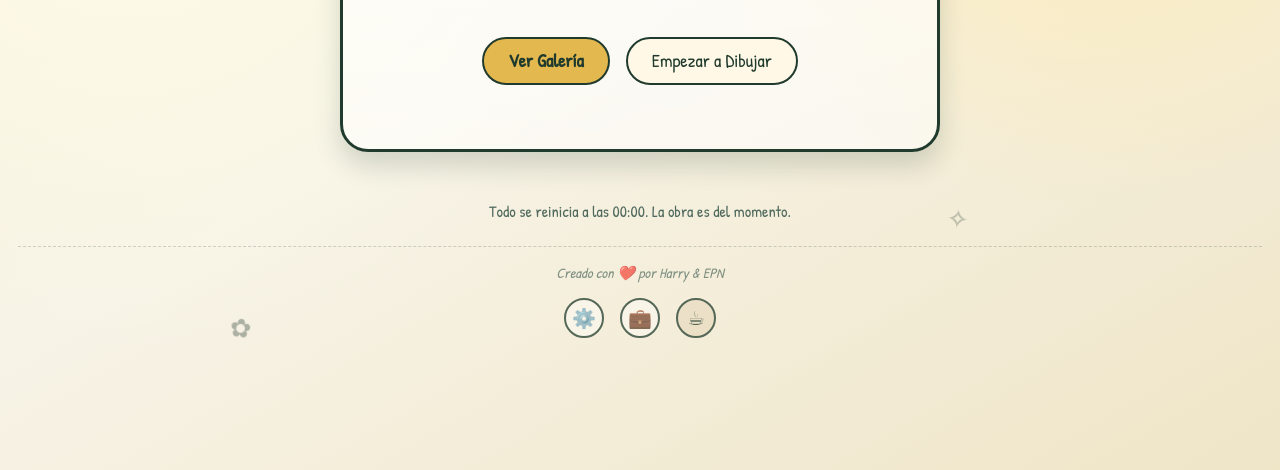
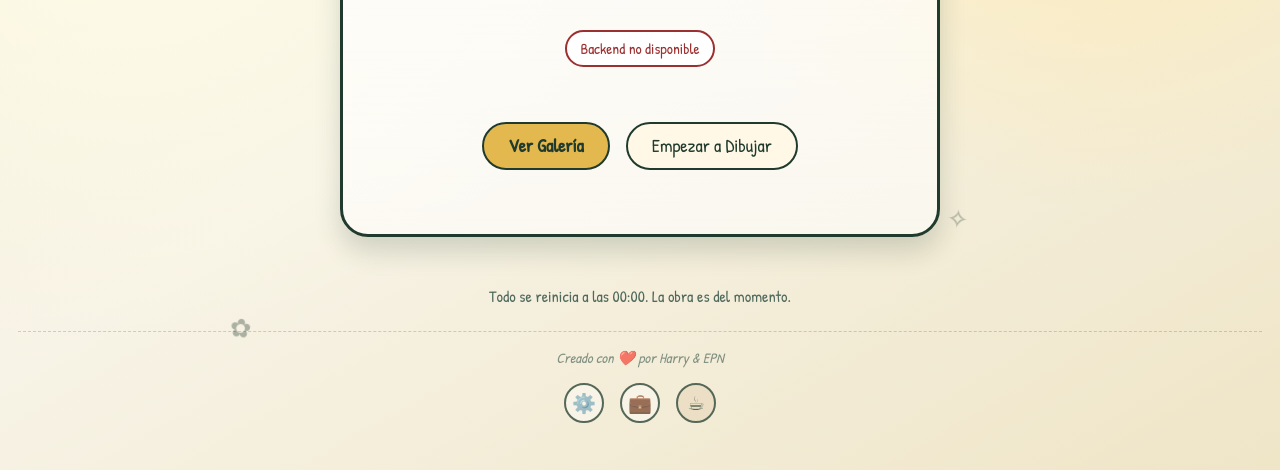
Before and after one commit to Harry-GNS/Scrible, a plain HTML site: page index.html in a window 1280 px wide. Shown: the part 330-800 px from the top of the page. Drawn offline with nearby package versions, Linux system fonts and the light colour scheme; no server answers.

Commit message:
Add backend bootstrap and frontend health check

```diff
--- a/app.js
+++ b/app.js
@@ -15,6 +15,7 @@ const PALETTE = [
 
 const STORAGE_KEY = "daily-scribble-state";
 const DURATIONS = [1, 5, 10, 15];
+const API_BASE_URL = localStorage.getItem("scribble-api-base-url") || "http://localhost:3000";
 
 // Elements
 const views = {
@@ -55,6 +56,7 @@ const elements = {
   durationPrepBtns: Array.from(document.querySelectorAll(".duration-prep-btn")),
   timeEndModal: document.getElementById("timeEndModal"),
   closeTimeEndBtn: document.getElementById("closeTimeEndBtn")
+  ,backendStatus: document.getElementById("backendStatus")
 };
 
 // State
@@ -94,6 +96,39 @@ initCanvas();
 setupEvents();
 hydrateDailyState();
 updateClock(0);
+checkBackendConnection();
+
+async function checkBackendConnection() {
+  if (!elements.backendStatus) {
+    return;
+  }
+
+  const statusElement = elements.backendStatus;
+  statusElement.className = "backend-status checking";
+  statusElement.textContent = "Verificando backend...";
+
+  const controller = new AbortController();
+  const timeout = setTimeout(() => controller.abort(), 3000);
+
+  try {
+    const response = await fetch(`${API_BASE_URL}/health`, {
+      method: "GET",
+      signal: controller.signal
+    });
+
+    if (!response.ok) {
+      throw new Error(`HTTP ${response.status}`);
+    }
+
+    statusElement.className = "backend-status ok";
+    statusElement.textContent = "Backend conectado";
+  } catch (error) {
+    statusElement.className = "backend-status error";
+    statusElement.textContent = "Backend no disponible";
+  } finally {
+    clearTimeout(timeout);
+  }
+}
 
 function getTodayKey() {
   const now = new Date();
--- /dev/null
+++ b/backend/prettier.config.cjs
@@ -0,0 +1,5 @@
+module.exports = {
+  semi: true,
+  singleQuote: true,
+  trailingComma: 'none'
+};
--- a/index.html
+++ b/index.html
@@ -27,6 +27,7 @@
         <p class="tag">Un santuario efimero para dibujar sin juicio</p>
         <h1>The Daily Scribble</h1>
         <p class="description">Dibuja cada día, comparte tu creación con otros. Explora dibujos hechos por personas alrededor del mundo.</p>
+        <p id="backendStatus" class="backend-status checking">Verificando backend...</p>
 
         <div class="cta-buttons">
           <button id="viewGalleryBtn" class="pill-btn primary">Ver Galería</button>
--- a/style.css
+++ b/style.css
@@ -116,6 +116,27 @@ h3 {
   font-size: 1.1rem;
   color: var(--forest-soft);
   line-height: 1.6;
+}
+
+.backend-status {
+  display: inline-block;
+  margin-top: 1rem;
+  padding: 0.35rem 0.85rem;
+  border-radius: var(--radius-pill);
+  border: 2px solid var(--forest-soft);
+  background: #fff;
+  font-size: 0.95rem;
+  color: var(--forest-soft);
+}
+
+.backend-status.ok {
+  border-color: #2d7d46;
+  color: #2d7d46;
+}
+
+.backend-status.error {
+  border-color: #9c2f2f;
+  color: #9c2f2f;
 }
 
 .cta-buttons {
```
Also changed, not shown: backend/eslint.config.mjs (added, +18 -0 lines), backend/package.json (added, +34 -0 lines), backend/src/app.ts (added, +21 -0 lines), backend/src/main.ts (added, +13 -0 lines), backend/src/modules/health/health.module.ts (added, +10 -0 lines), backend/tsconfig.build.json (added, +9 -0 lines), backend/tsconfig.json (added, +20 -0 lines), README.md, 2 other files.
